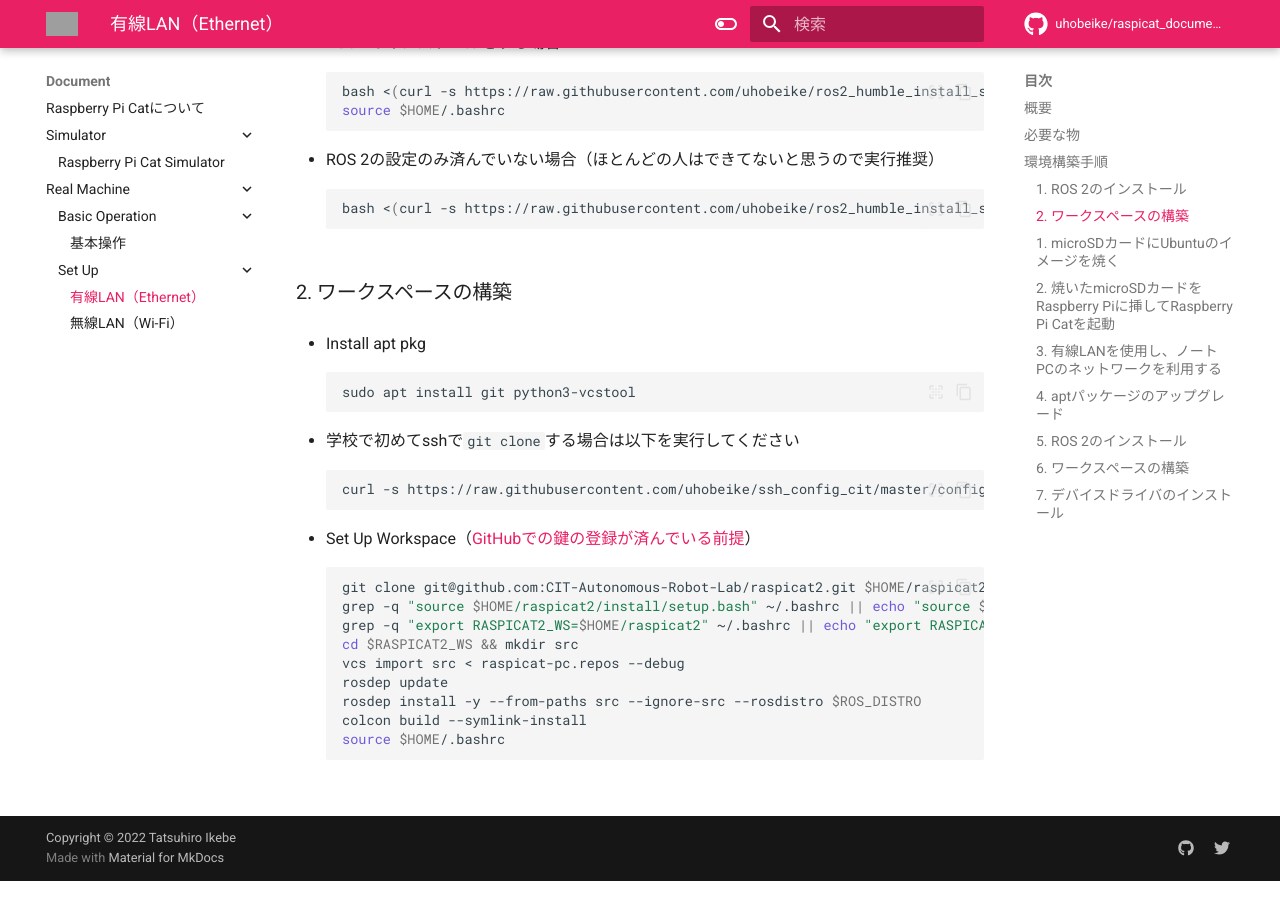
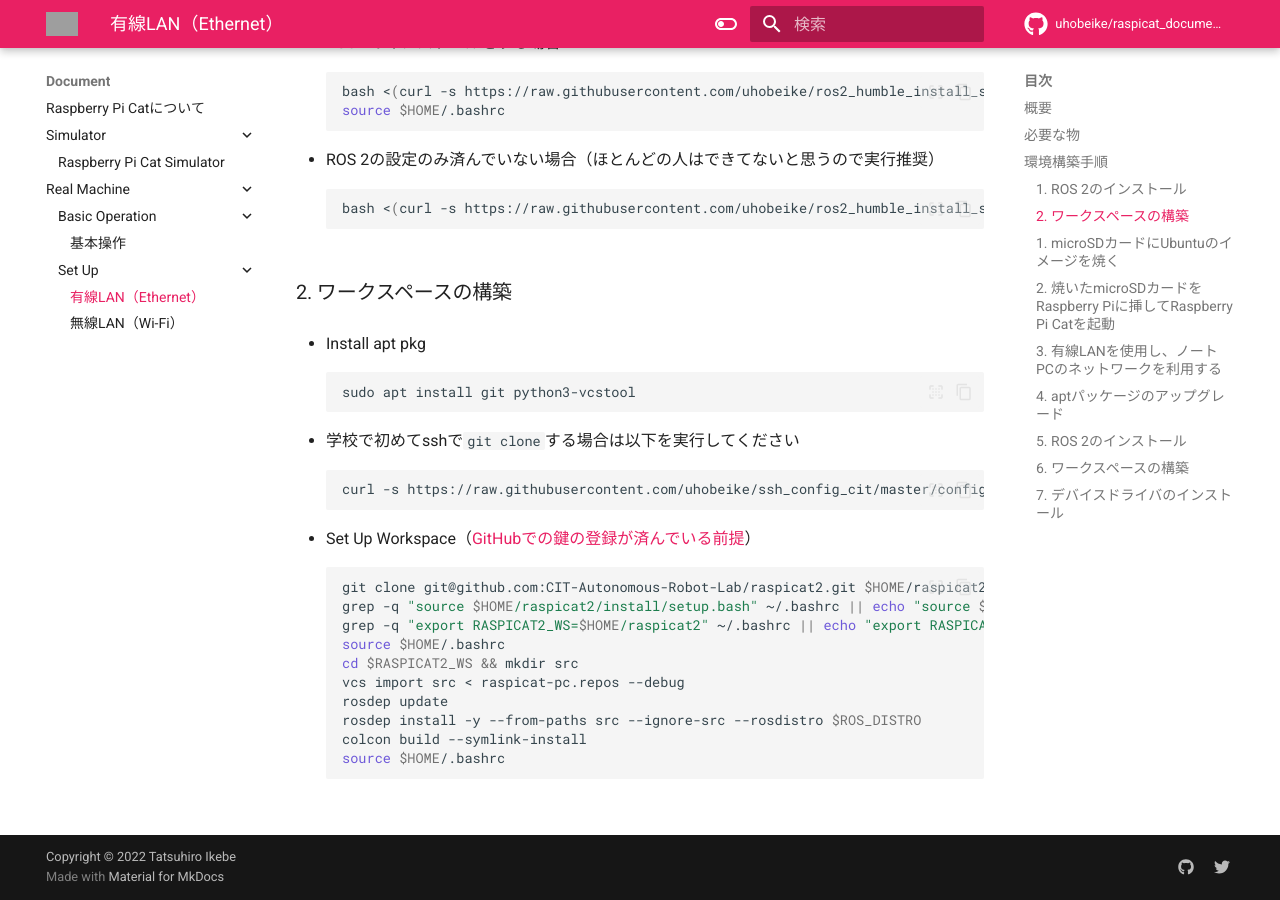
Before and after one commit to CIT-Autonomous-Robot-Lab/raspicat_documentation, an MkDocs documentation site: the page built from docs/document/real_machine/set_up/wired.md, in a window 1280 px wide and 900 px high, scrolled down 1001 px. Built offline with MkDocs 1.6.1 and Material for MkDocs 9.7.7, drawn with Linux system fonts in a browser that asks for light colours; comment, search, counter and statistics services are not loaded; grey boxes are pictures that could not be loaded.

Commit message:
Add source bashrc (#60)

```diff
--- a/docs/document/real_machine/set_up/wired.md
+++ b/docs/document/real_machine/set_up/wired.md
@@ -48,6 +48,7 @@ Raspberry Pi Catでナビゲーションを行うための環境構築手順に
     git clone git@github.com:CIT-Autonomous-Robot-Lab/raspicat2.git $HOME/raspicat2
     grep -q "source $HOME/raspicat2/install/setup.bash" ~/.bashrc || echo "source $HOME/raspicat2/install/setup.bash" >> ~/.bashrc
     grep -q "export RASPICAT2_WS=$HOME/raspicat2" ~/.bashrc || echo "export RASPICAT2_WS=$HOME/raspicat2" >> ~/.bashrc
+    source $HOME/.bashrc
     cd $RASPICAT2_WS && mkdir src
     vcs import src < raspicat-pc.repos --debug
     rosdep update
```
